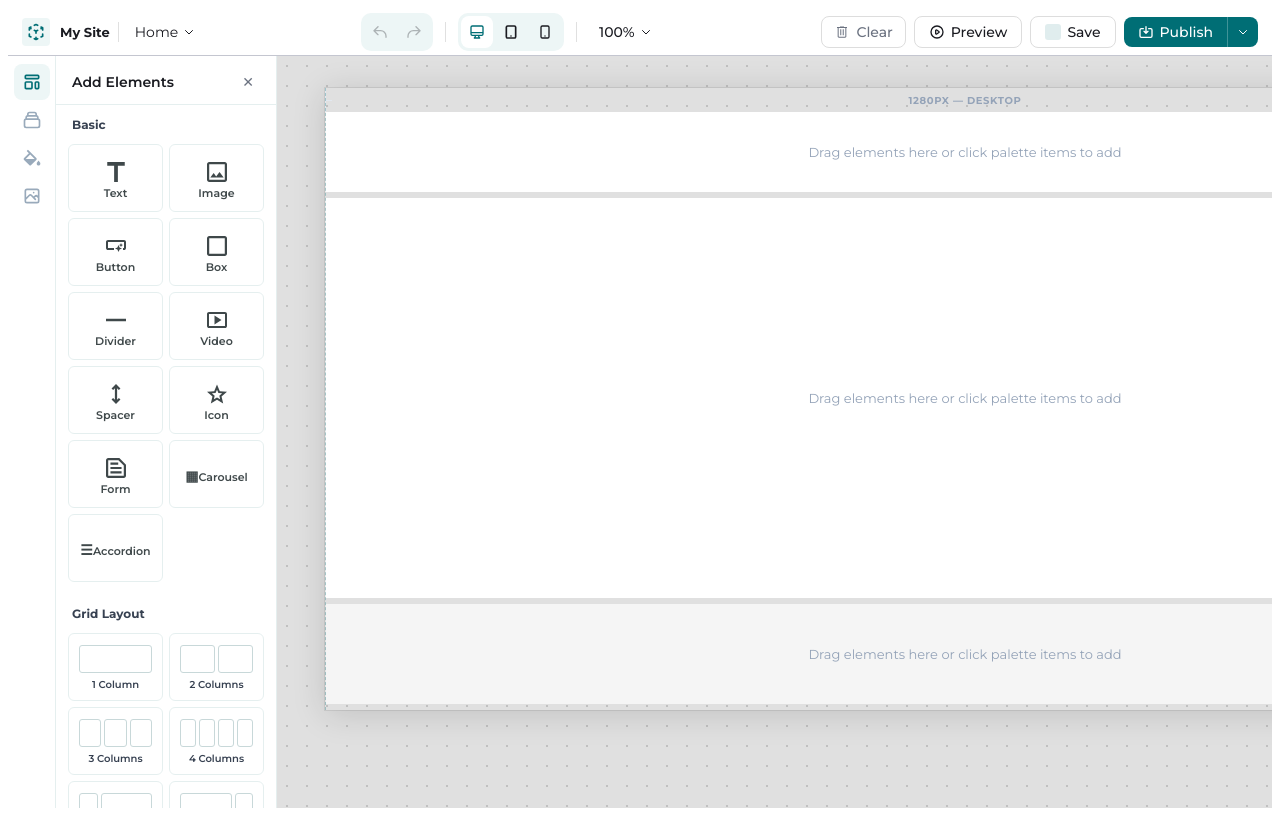
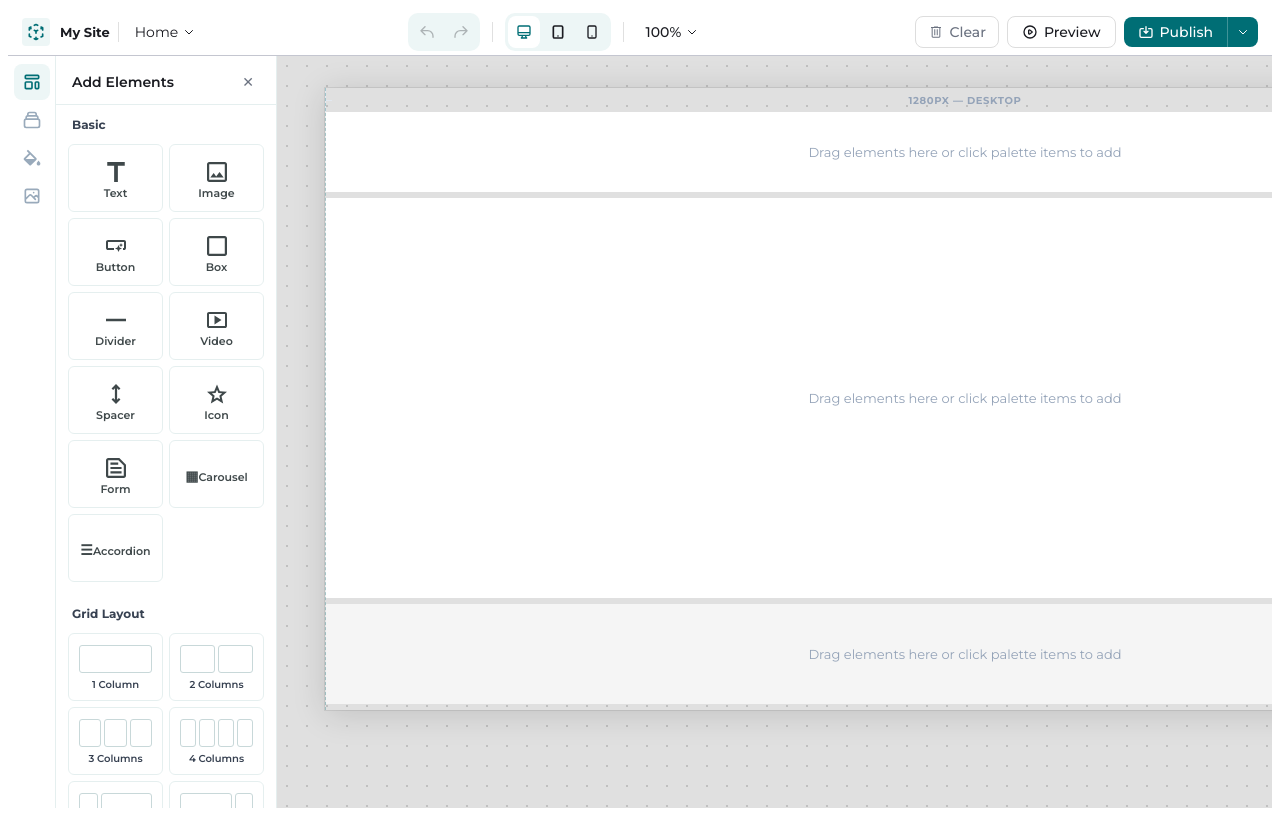
Before and after one commit to Biztecno-Infra/website-builder, a React (Vite) app: page / in a window 1280 px wide. Built offline with nearby package versions, Linux system fonts and the light colour scheme.

Commit message:
Update Toolbar.tsx

```diff
--- a/src/components/Toolbar.tsx
+++ b/src/components/Toolbar.tsx
@@ -30,8 +30,6 @@ interface Props {
   onImport: () => void;
   onLoadDemo: () => void;
   onClear: () => void;
-  onSave: () => void;
-  savedFlash?: boolean;
   onPublish?: () => void;
 }
 
@@ -43,7 +41,7 @@ export function Toolbar({
   zoom, onZoomChange, onZoomReset,
   onPreview, onExportHTML, onExportJSON, onImport,
   onLoadDemo, onClear,
-  onSave, savedFlash, onPublish,
+  onPublish,
 }: Props) {
   const [pageDropOpen, setPageDropOpen] = useState(false);
   const [publishDropOpen, setPublishDropOpen] = useState(false);
@@ -186,13 +184,6 @@ export function Toolbar({
           <span>Preview</span>
         </button>
 
-        <button className="pb-toolbar-preview-btn" onClick={onSave} title="Save">
-          <Icon id="save" size={16} />
-          <span style={{ transition: 'color 0.2s', color: savedFlash ? 'var(--pb-success, #16a34a)' : undefined }}>
-            {savedFlash ? 'Saved ✓' : 'Save'}
-          </span>
-        </button>
-
         {/* Publish dropdown */}
         <div className="pb-toolbar-dropdown-wrap" ref={publishDropRef}>
           <div className="pb-toolbar-publish-group">
```
